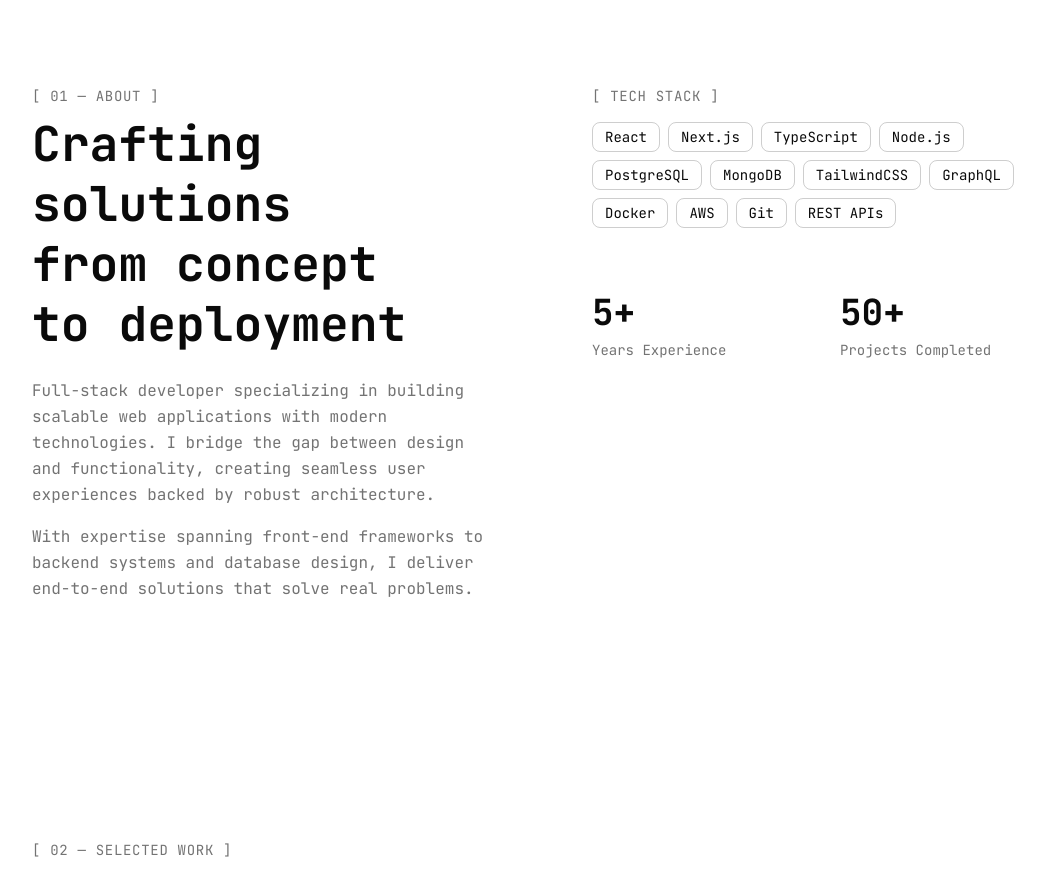
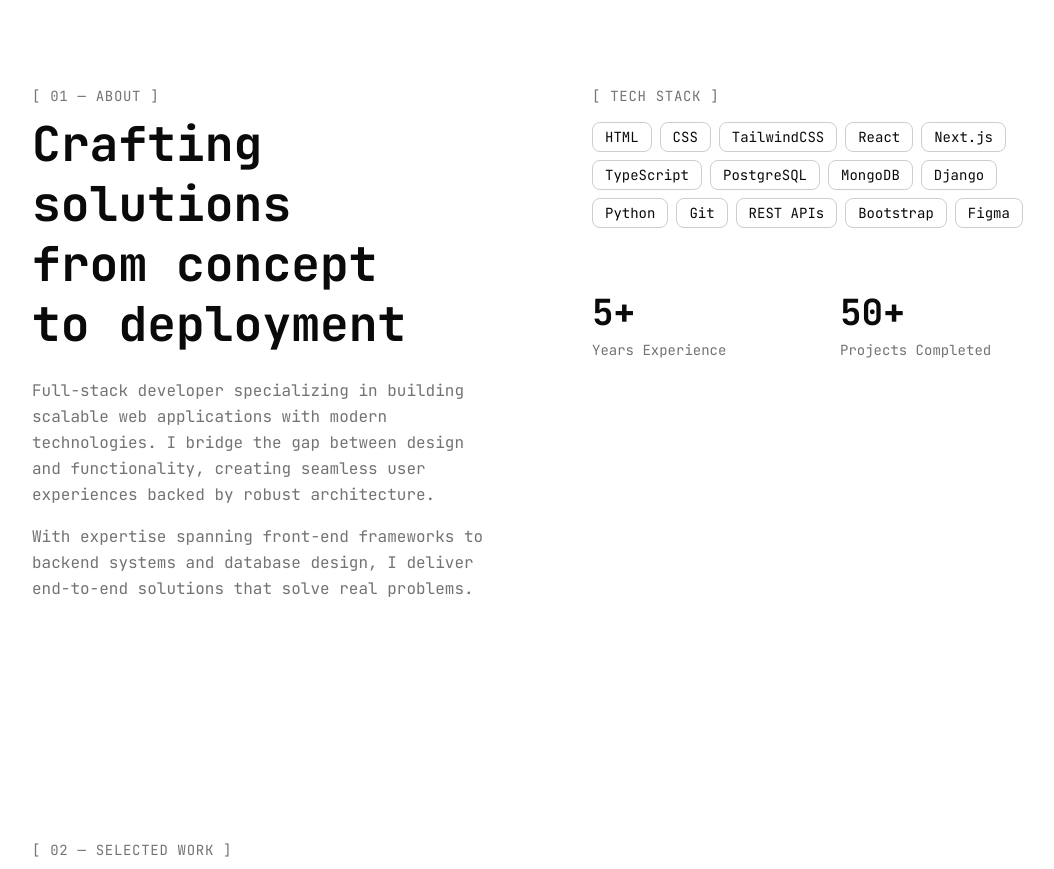
Before and after one commit to sinadavoudi/sina, a Next.js app: page / in a window 1280 px wide. Shown: the part 920-1789 px from the top of the page, without its empty margins (96-1150 px from the left). Built offline with nearby package versions, Linux system fonts and the light colour scheme.

Commit message:
updated skills

```diff
--- a/components/about.tsx
+++ b/components/about.tsx
@@ -2,22 +2,24 @@ import { Badge } from "@/components/ui/badge"
 
 export function About() {
   const skills = [
+    "HTML",
+    "CSS",
+    "TailwindCSS",
     "React",
     "Next.js",
     "TypeScript",
-    "Node.js",
     "PostgreSQL",
     "MongoDB",
-    "TailwindCSS",
-    "GraphQL",
-    "Docker",
-    "AWS",
+    "Django",
+    "Python",
     "Git",
     "REST APIs",
+    "Bootstrap",
+    "Figma",
   ]
 
   return (
-    <section className="min-h-screen flex items-center px-4 sm:px-6 py-16 sm:py-24">
+    <section id="about" className="min-h-screen flex items-center px-4 sm:px-6 py-16 sm:py-24">
       <div className="max-w-5xl w-full mx-auto">
         <div className="grid md:grid-cols-2 gap-12 md:gap-16 lg:gap-24">
           <div className="space-y-4 sm:space-y-6">
--- a/components/contact.tsx
+++ b/components/contact.tsx
@@ -9,7 +9,7 @@ const socials = [
 
 export function Contact() {
   return (
-    <section className="min-h-screen flex items-center px-4 sm:px-6 py-16 sm:py-24">
+    <section id="contact" className="min-h-screen flex items-center px-4 sm:px-6 py-16 sm:py-24">
       <div className="max-w-5xl w-full mx-auto">
         <div className="space-y-12 sm:space-y-16">
           <div className="space-y-4 sm:space-y-6">
```
